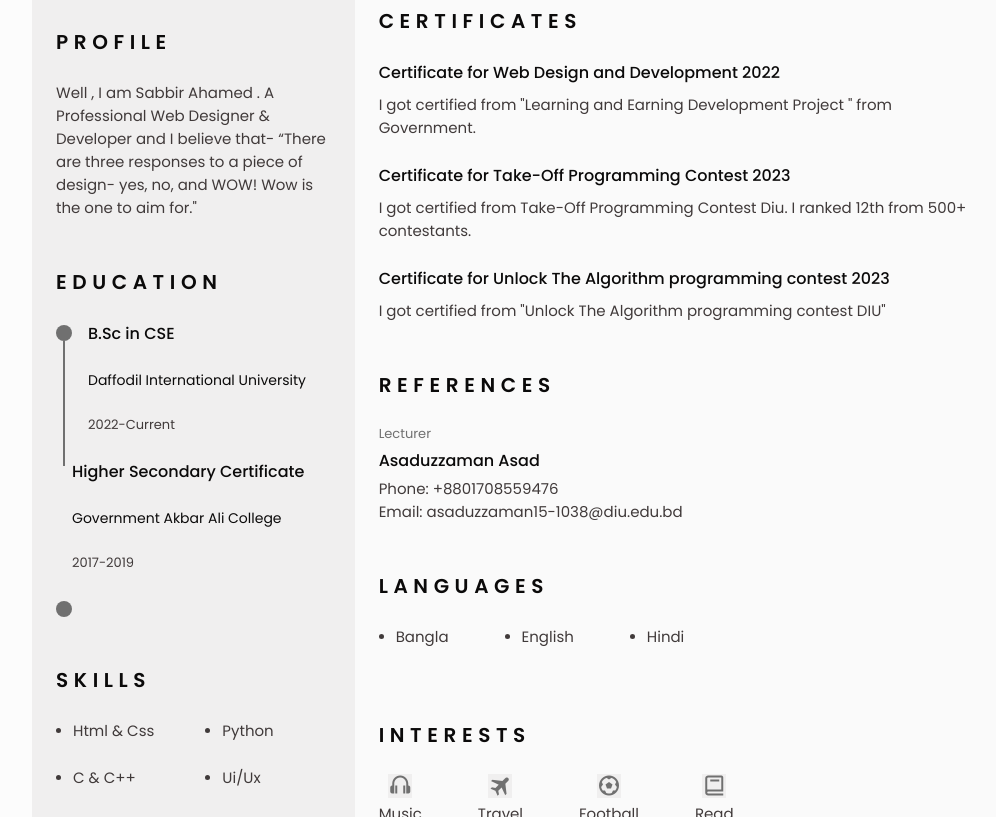
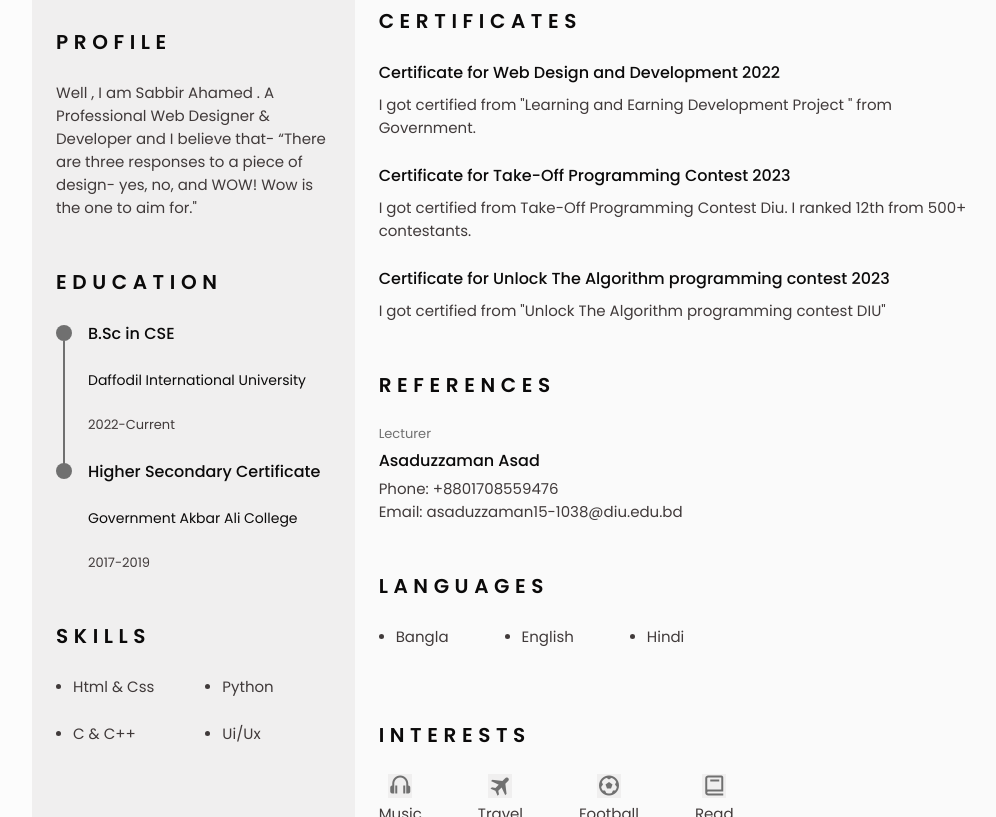
Before and after one commit to Redoy0/Responsive-CV-Using-Html-Css, a plain HTML site: page index.html in a window 1280 px wide. Shown: the part 636-1453 px from the top of the page, without its empty margins (124-1120 px from the left). Drawn offline with nearby package versions, Linux system fonts and the light colour scheme.

Commit message:
Update index.html

```diff
--- a/index.html
+++ b/index.html
@@ -119,8 +119,7 @@
                             <i class='bx bxl-facebook social_icon' ></i>@SabbirAhamedRedoyRs
                         </a>
                         <a href="https://www.instagram.com/sabbir_ahamed_redoy/" target="_blank" class="social_link">
-                            <i class='bx bxl-instagram social_icon' ></i>@
-                            sabbir_ahamed_redoy
+                            <i class='bx bxl-instagram social_icon' ></i>@sabbir_ahamed_redoy
                         </a>
                     </div>
 
@@ -154,7 +153,7 @@
                         </div>
                         <div class="education_content">
                             <div class="education_time">
-                              <!--  <span class="education_rounder"></span> -->
+                                <span class="education_rounder"></span>
                                 <!-- <span class="education_line"></span> -->
                             </div>
 
@@ -164,18 +163,18 @@
                                 <span class="education_year">2017-2019</span>
                             </div>
                         </div>
-                        <div class="education_content">
+                        <!-- <div class="education_content">
                             <div class="education_time">
                                 <span class="education_rounder"></span>
-                                <!-- <span class="education_line"></span> -->
+                                <span class="education_line"></span>
                             </div>
 
-                            <!-- <div class="education_data bd-grid">
+                            <div class="education_data bd-grid">
                                 <h3 class="education_title">SSC</h3>
                                 <span class="education_studies">Sabuj Kanan School and Collage</span>
                                 <span class="education_year">2012-2018</span>
-                            </div> -->
-                        </div>
+                            </div>
+                        </div> -->
                     </div>
                 </section>
 
```
